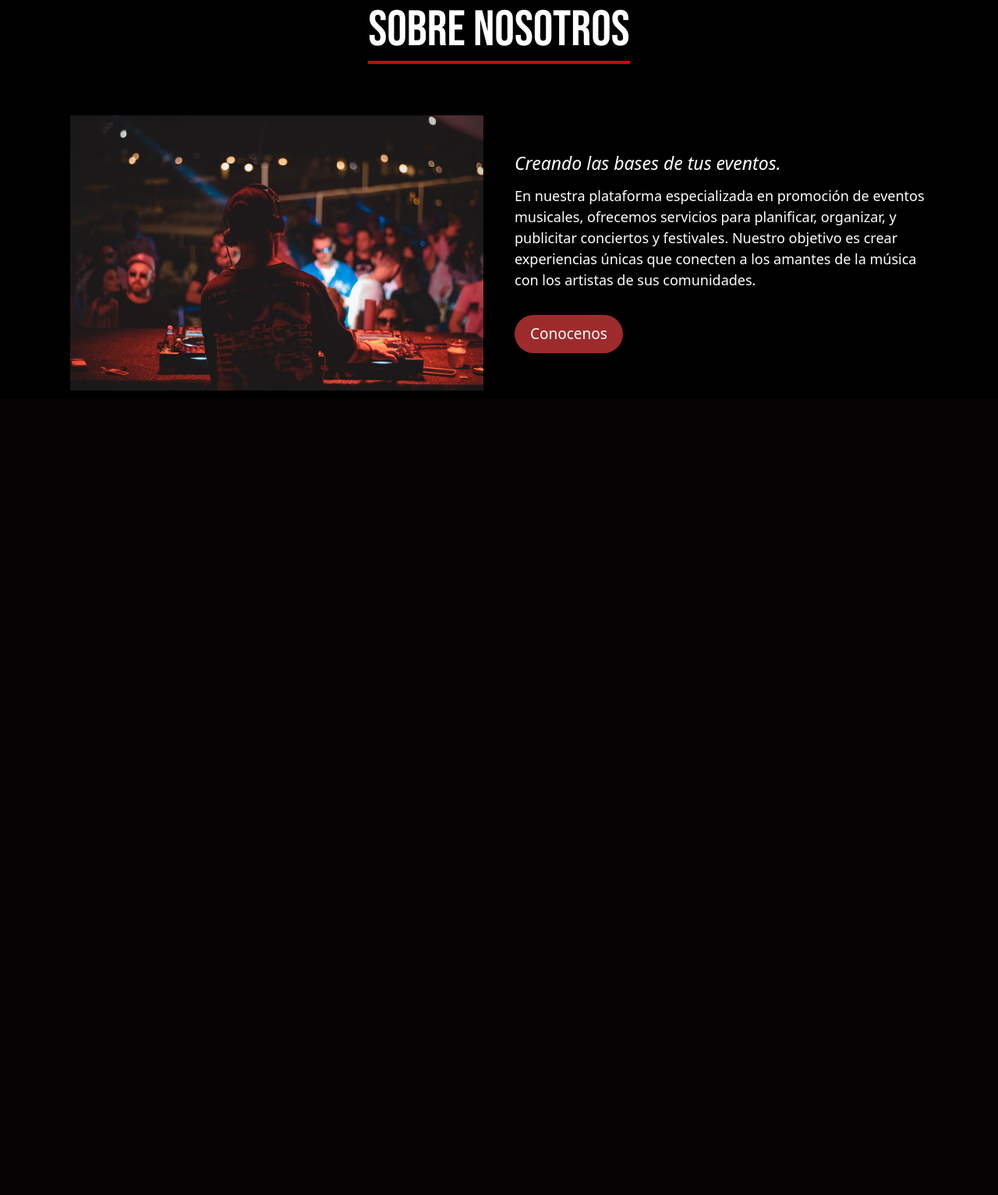
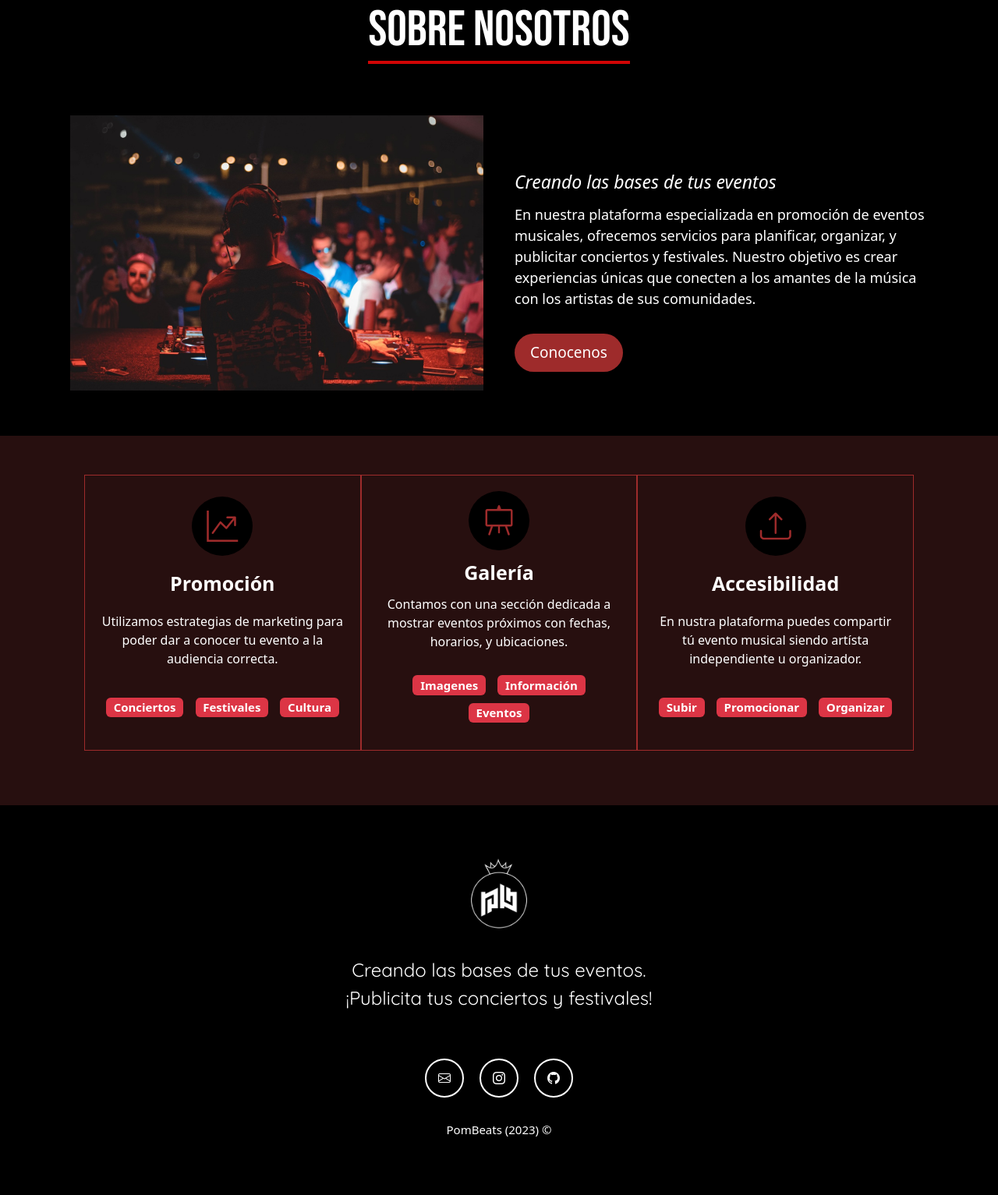
Before and after one commit to slaughtbear/PomBeats, a PHP site: page /php/dashboard.php in a window 1280 px wide. Shown: the part 605-2138 px from the top of the page at 78% size. Before the commit the page ends 1106 px from the top, so only its background shows below. Run offline with PHP 8.4, Linux system fonts and the light colour scheme; the visitor is signed in with stand-in values (Sample User, id 1).

Commit message:
Se actualizo dashboard.php

```diff
--- a/php/dashboard.php
+++ b/php/dashboard.php
@@ -19,9 +19,12 @@
     <meta charset="UTF-8">
     <meta name="viewport" content="width=device-width, initial-scale=1.0">
     <link href="https://cdn.jsdelivr.net/npm/bootstrap@5.3.2/dist/css/bootstrap.min.css" rel="stylesheet" integrity="sha384-T3c6CoIi6uLrA9TneNEoa7RxnatzjcDSCmG1MXxSR1GAsXEV/Dwwykc2MPK8M2HN" crossorigin="anonymous">
-    <link rel="stylesheet" href="../css/dashboard.css">
-    <!-- Icono -->
-    <link rel="icon" type="image/x-icon" href="img/nav-icon.png">
+    <link rel="stylesheet" href="css/dashboard.css">
+    <link rel="stylesheet" href="https://cdn.jsdelivr.net/npm/bootstrap-icons@1.11.2/font/bootstrap-icons.min.css">
+    <!-- Fuentes de Google -->
+    <link rel="preconnect" href="https://fonts.googleapis.com">
+    <link rel="preconnect" href="https://fonts.gstatic.com" crossorigin>
+    <link href="https://fonts.googleapis.com/css2?family=Bebas+Neue&family=Quicksand&display=swap" rel="stylesheet">
     <title>Bienvenido a PomBeats</title>
 </head>
 <body class="seccion-oscura">
@@ -31,23 +34,19 @@
           <button class="navbar-toggler" type="button" data-bs-toggle="collapse" data-bs-target="#navbar-toggler" aria-controls="navbarTogglerDemo01" aria-expanded="false" aria-label="Toggle navigation">
             <span class="navbar-toggler-icon"></span>
           </button>
-          <!--Logo-->
           <div class="collapse navbar-collapse" id="navbar-toggler">
             <a class="navbar-brand" href="#">
-                <img src="../img/logo-navbar.png" alt="Logo PomBeats" width="65">
+                <img src="img/logo-navbar.png" alt="Logo PomBeats" width="65">
             </a>
             <ul class="navbar-nav d-flex justify-content-center align-items-center">
               <li class="nav-item">
-                <!--Eventos-->
-                <a class="nav-link active text-white" aria-current="page" href="eventos.php">Eventos</a>
+                <a class="nav-link active text-white" aria-current="page" href="#">Eventos</a>
               </li>
               <li class="nav-item">
-                <!--Contacto-->
                 <a class="nav-link text-white" href="#">Contacto</a>
               </li>
-              <!--cerrar sesion-->
               <li class="nav-item">
-                <a class="nav-link text-white" href="cerrar_sesion.php">Cerrar sesión</a>
+                <a class="nav-link text-white" href="#">Cerrar sesión</a>
               </li>
             </ul>
           </div>
@@ -64,21 +63,21 @@
               </div>
             <div class="carousel-inner">
               <div class="carousel-item active c-item" data-bs-interval="5000">
-                <img src="../img/carousel1.jpg" class="d-block w-100 c-img" alt="...">
+                <img src="img/carousel1.jpg" class="d-block w-100 c-img" alt="...">
                 <div class="carousel-caption top-0 mt-4">
                     <p class="mt-5 fs-3 text-uppercase">Promociona tús proyectos</p>
                     <h1 class="display-1 fw-bolder text-capitalize">Eventos Musicales</h1>
                   </div>
               </div>
               <div class="carousel-item c-item" data-bs-interval="5000">
-                <img src="../img/carousel2.jpg" class="d-block w-100 c-img" alt="...">
+                <img src="img/carousel2.jpg" class="d-block w-100 c-img" alt="...">
                 <div class="carousel-caption top-0 mt-4">
                     <p class="mt-5 fs-3 text-uppercase">Variedad de eventos</p>
                     <h1 class="display-1 fw-bolder text-capitalize">Diversidad</h1>
                   </div>
               </div>
               <div class="carousel-item c-item" data-bs-interval="5000">
-                <img src="../img/carousel3.jpg" class="d-block w-100 c-img" alt="...">
+                <img src="img/carousel3.jpg" class="d-block w-100 c-img" alt="...">
                 <div class="carousel-caption top-0 mt-4">
                     <p class="mt-5 fs-3 text-uppercase">Conecta con artistas locales</p>
                     <h1 class="display-1 fw-bolder text-capitalize">Comunidad</h1>
@@ -97,32 +96,83 @@
     </section>
 
     <!-- S O B R E   N O S O T R O S -->
-    <!--
-    <section class="sobre-nosotros">
-        <div class="main">
-          <img src="img/img1.jpg" alt="Sobre nosotros">
-          <div class="sobre-nosotros-texto">
-            <h1 class="seccion-titulo">Sobre Nosotros</h1>
-            <p class="seccion-texto">En nuestra plataforma especializada en promoción de eventos musicales, ofrecemos servicios para planificar, organizar, y publicitar conciertos y festivales. Nuestro objetivo es crear experiencias únicas que conecten a los amantes de la música con los artistas de sus comunidades.</p>
-          </div>
-      </div>
-    </section>
-    -->
     <div class="heading">
       <h1 class="seccion-titulo">Sobre Nosotros</h1>
     </div>
     <div class="container">
       <section class="about">
-        <div class="about-image">
-          <img src="../img/img1.jpg" alt="Imagen Sobre Nosotros">
+        <div class="about-image pb-5">
+          <img src="img/img1.jpg" alt="Imagen Sobre Nosotros">
         </div>
         <div class="about-content">
-          <h2>Creando las bases de tus eventos.</h2>
+          <h2>Creando las bases de tus eventos</h2>
           <p>En nuestra plataforma especializada en promoción de eventos musicales, ofrecemos servicios para planificar, organizar, y publicitar conciertos y festivales. Nuestro objetivo es crear experiencias únicas que conecten a los amantes de la música con los artistas de sus comunidades.</p>
           <a href="#" class="leer-mas">Conocenos</a>
         </div>
       </section>
     </div>
+
+    <!-- S E R V I C I O S -->
+    <section class="servicios seccion-guinda">
+      <div class="container text-center">
+        <div class="row">
+          <!-- P R O M O C I O N -->
+          <div class="columna col-12 col-md-4">
+            <i class="bi bi-graph-up-arrow"></i>
+            <p class="servicios-titulo">Promoción</p>
+            <p>Utilizamos estrategias de marketing para poder dar a conocer tu evento a la audiencia correcta.</p>
+            <div class="badges-contenedor">
+              <span class="badge text-bg-danger">Conciertos</span>
+              <span class="badge text-bg-danger">Festivales</span>
+              <span class="badge text-bg-danger">Cultura</span>
+            </div>
+          </div>
+          <!-- G A L E R I A -->
+          <div class="columna col-12 col-md-4">
+            <i class="bi bi-easel"></i>
+            <p class="servicios-titulo">Galería</p>
+            <p>Contamos con una sección dedicada a mostrar eventos próximos con fechas, horarios, y ubicaciones. </p>
+            <div class="badges-contenedor">
+              <span class="badge text-bg-danger">Imagenes</span>
+              <span class="badge text-bg-danger">Información</span>
+              <span class="badge text-bg-danger">Eventos</span>
+            </div>
+          </div>
+          <!-- A C C E S I B I L I D A D -->
+          <div class="columna col-12 col-md-4">
+            <i class="bi bi-upload"></i>
+            <p class="servicios-titulo">Accesibilidad</p>
+            <p>En nustra plataforma puedes compartir tú evento musical siendo artísta independiente u organizador.</p>
+            <div class="badges-contenedor">
+              <span class="badge text-bg-danger">Subir</span>
+              <span class="badge text-bg-danger">Promocionar</span>
+              <span class="badge text-bg-danger">Organizar</span>
+            </div>
+          </div>
+        </div>
+      </div>
+    </section>
+
+    <!-- F O O T E R -->
+    <footer class="seccion-oscura d-flex flex-column align-items-center justify-content-center">
+      <img class="footer-logo" src="img/granada.png" alt="Logo">
+      <p class="footer-texto text-center">Creando las bases de tus eventos. <br> ¡Publicita tus conciertos y festivales!</p>
+      <div class="iconos-redes d-flex flex-wrap align-items-center justify-content-center">
+        <!--Correo -->
+        <a href="mailto:ivanaguirre368@gmail.com" target="_blank">
+          <i class="bi bi-envelope"></i>
+        </a>
+        <!--Instagram-->
+        <a href="#" target="_blank">
+          <i class="bi bi-instagram"></i>
+        </a>
+        <!--GitHub -->
+        <a href="https://github.com/slaughtbear/PomBeats" target="_blank">
+          <i class="bi bi-github"></i>
+        </a>
+      </div>
+      <div class="derechos-autor">PomBeats (2023) &#169;</div>
+    </footer>
     <script src="https://cdn.jsdelivr.net/npm/bootstrap@5.3.2/dist/js/bootstrap.bundle.min.js" integrity="sha384-C6RzsynM9kWDrMNeT87bh95OGNyZPhcTNXj1NW7RuBCsyN/o0jlpcV8Qyq46cDfL" crossorigin="anonymous"></script>
 </body>
 </html>
```
